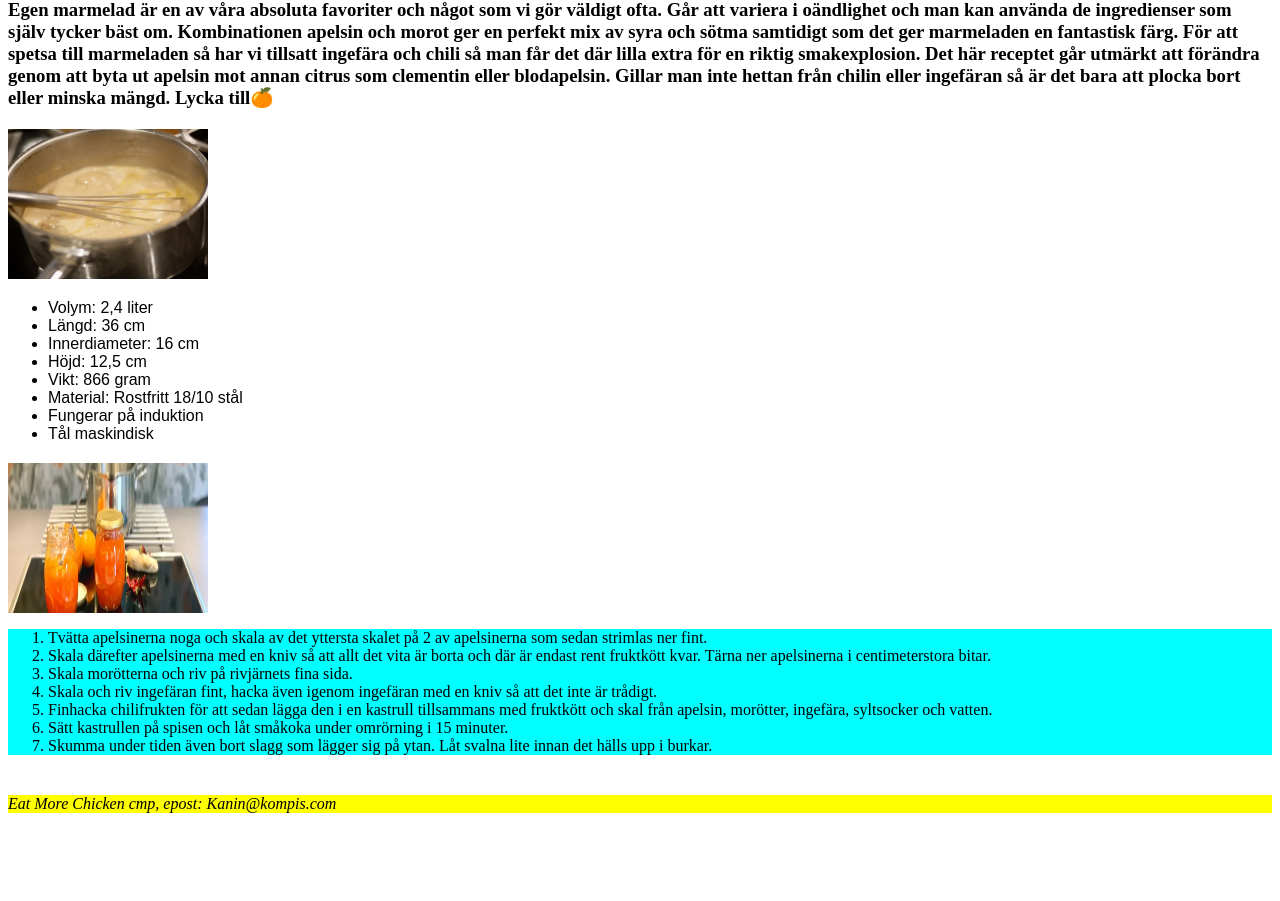
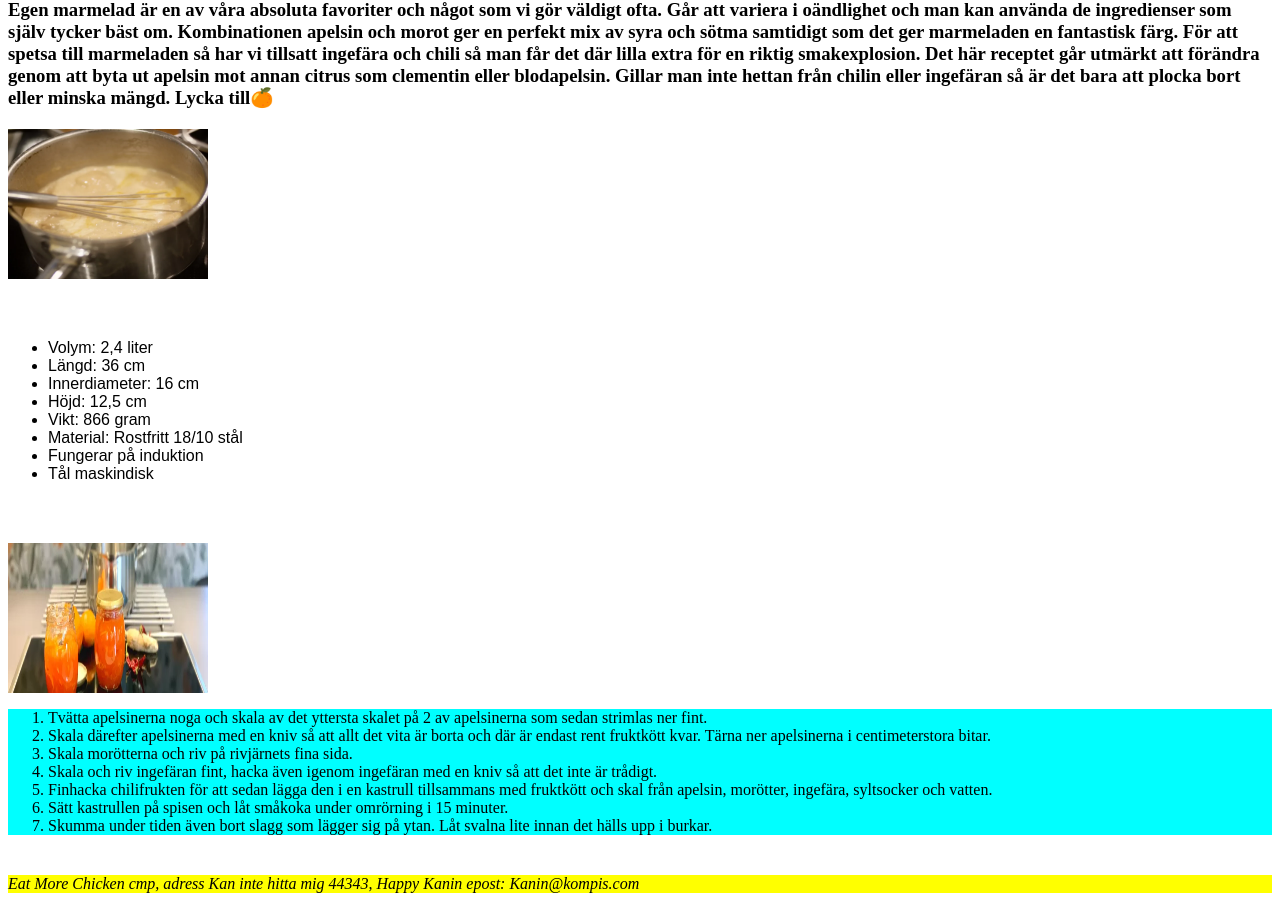
Before and after one commit to vkutov/kanin, a plain HTML site: page index.html in a window 1280 px wide. Shown: the part 194-1095 px from the top of the page. Before the commit the page ends 1015 px from the top, so only its background shows below. Drawn offline with Linux system fonts and the light colour scheme.

Commit message:
footer fix

```diff
--- a/css/style.css
+++ b/css/style.css
@@ -15,6 +15,7 @@ img{
     font-family: "arial";
     margin-top:20;
     margin-bottom: 10;
+    padding :40;
 
 }
 footer{
--- a/index.html
+++ b/index.html
@@ -53,7 +53,7 @@
                     <li>Sätt kastrullen på spisen och låt småkoka under omrörning i 15 minuter. </li>
                     <li> Skumma under tiden även bort slagg som lägger sig på ytan. Låt svalna lite innan det hälls upp i burkar.</li>
             </section>
-            <footer>Eat More Chicken cmp, epost: Kanin@kompis.com</footer>
+            <footer>Eat More Chicken cmp, adress Kan inte hitta mig 44343, Happy Kanin epost: Kanin@kompis.com</footer>
     </main>
 </body>
 
```
